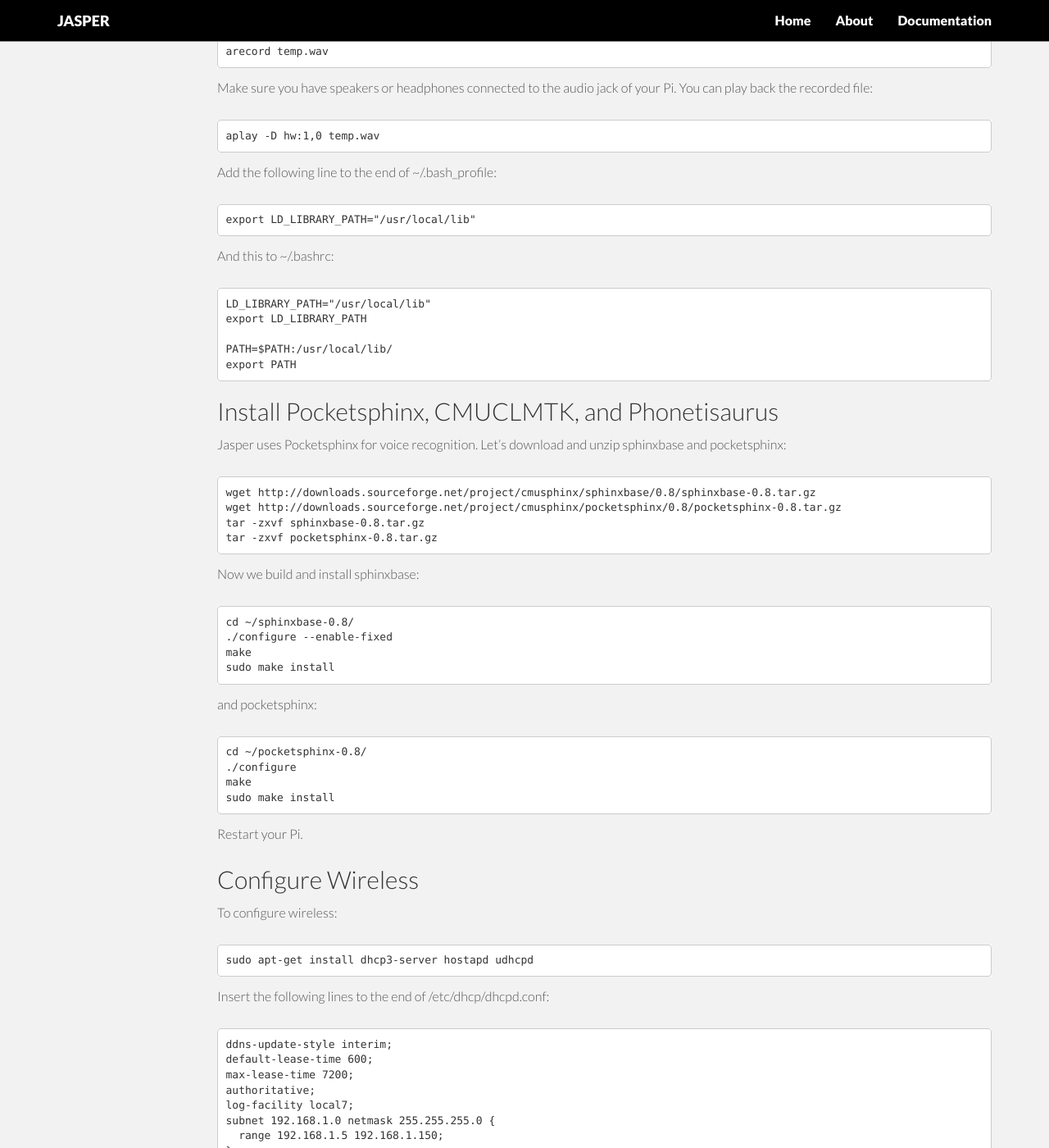
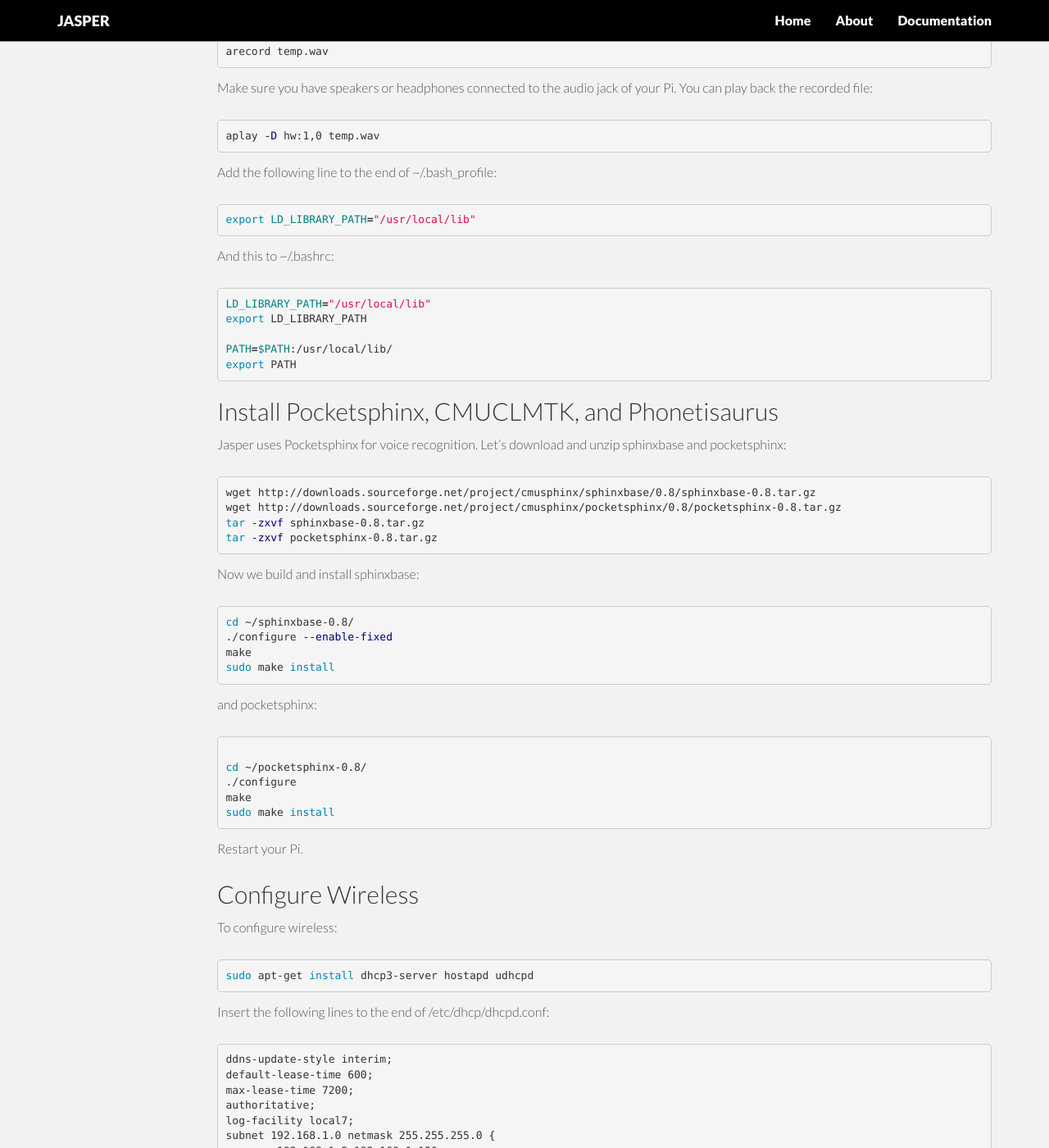
Before and after one commit to jasperproject/jasperproject.github.io, a Jekyll site: the page built from documentation/software/index.md, in a window 1280 px wide and 1400 px high, scrolled down 1989 px. Shown: the whole window at 82% size. Built offline with Jekyll 4.4.1, drawn with Linux system fonts in a browser that asks for light colours; nearby versions of some CDN libraries; some of the changed text lies outside the part shown.

Commit message:
syntax highlighting for software page

```diff
--- a/documentation/software/index.md
+++ b/documentation/software/index.md
@@ -31,11 +31,15 @@
 
 We'll use dd to burn the image to the disk. Obtain the address of the SD card with:
 
-    sudo fdisk -l
+{% highlight bash %}
+sudo fdisk -l
+{% endhighlight %}
 
 Our address was '/dev/mmcblk0', so the following command burns the image to the disk:
 
-    sudo dd if=2013-12-20-wheezy-raspbian.img of=/dev/mmcblk0 bs=2M
+{% highlight bash %}
+sudo dd if=2013-12-20-wheezy-raspbian.img of=/dev/mmcblk0 bs=2M
+{% endhighlight %}
 
 When it's done, remove your SD card, insert it into your Raspberry Pi and connect it to your computer via ethernet.
 
@@ -44,84 +48,113 @@
 
 We're now going to do some basic housekeeping and install some of the required libraries. You should SSH into your Pi with a command similar to the following. The IP address usually falls in the 192.168.2.3-192.168.2.10 range.
 
-    ssh pi@192.168.2.3 # password: raspberry
+{% highlight bash %}
+ssh pi@192.168.2.3 # password: raspberry
+{% endhighlight %}
 
 Run the following, select to 'Expand Filesystem' and restart your Pi:
 
-    sudo raspi-config
+{% highlight bash %}
+sudo raspi-config
+{% endhighlight %}
 
 Run the following commands to update Pi and some install some useful tools.
 
-    sudo apt-get update
-    sudo apt-get upgrade --yes
-    sudo apt-get install vim --yes
-    sudo apt-get install git-core --yes
-    sudo apt-get install espeak --yes
-    sudo apt-get install python-dev --yes
-    sudo apt-get install python-pip --yes
-    sudo apt-get install bison --yes
-    sudo apt-get install libasound2-dev --yes
-    sudo apt-get install libportaudio-dev python-pyaudio --yes
+{% highlight bash %}
+sudo apt-get update
+sudo apt-get upgrade --yes
+sudo apt-get install vim --yes
+sudo apt-get install git-core --yes
+sudo apt-get install espeak --yes
+sudo apt-get install python-dev --yes
+sudo apt-get install python-pip --yes
+sudo apt-get install bison --yes
+sudo apt-get install libasound2-dev --yes
+sudo apt-get install libportaudio-dev python-pyaudio --yes
+{% endhighlight %}
 
 Plug in your USB microphone. Let's open up an ALSA configuration file in vim:
 
-    sudo vim /etc/modprobe.d/alsa-base.conf
+{% highlight bash %}
+sudo vim /etc/modprobe.d/alsa-base.conf
+{% endhighlight %}
 
 Change the following line:
 
-    options snd-usb-audio index=-2
+{% highlight text %}
+options snd-usb-audio index=-2
+{% endhighlight %}
 
 to this:
 
-    options snd-usb-audio index=0
+{% highlight text %}
+options snd-usb-audio index=0
+{% endhighlight %}
 
 Back in the shell, run:
 
-    alsa force-reload
+{% highlight bash %}
+alsa force-reload
+{% endhighlight %}
 
 Test that recording works with:
 
-    arecord temp.wav
+{% highlight bash %}
+arecord temp.wav
+{% endhighlight %}
 
 Make sure you have speakers or headphones connected to the audio jack of your Pi. You can play back the recorded file:
 
-    aplay -D hw:1,0 temp.wav
+{% highlight bash %}
+aplay -D hw:1,0 temp.wav
+{% endhighlight %}
 
 Add the following line to the end of ~/.bash_profile:
 
-    export LD_LIBRARY_PATH="/usr/local/lib"
+{% highlight bash %}
+export LD_LIBRARY_PATH="/usr/local/lib"
+{% endhighlight %}
 
 And this to ~/.bashrc:
 
-    LD_LIBRARY_PATH="/usr/local/lib"
-    export LD_LIBRARY_PATH
+{% highlight bash %}
+LD_LIBRARY_PATH="/usr/local/lib"
+export LD_LIBRARY_PATH
 
-    PATH=$PATH:/usr/local/lib/
-    export PATH
+PATH=$PATH:/usr/local/lib/
+export PATH
+{% endhighlight %}
+
 
 Install Pocketsphinx, CMUCLMTK, and Phonetisaurus
 -------------------------------------------------
 
 Jasper uses Pocketsphinx for voice recognition. Let's download and unzip sphinxbase and pocketsphinx:
 
-    wget http://downloads.sourceforge.net/project/cmusphinx/sphinxbase/0.8/sphinxbase-0.8.tar.gz
-    wget http://downloads.sourceforge.net/project/cmusphinx/pocketsphinx/0.8/pocketsphinx-0.8.tar.gz
-    tar -zxvf sphinxbase-0.8.tar.gz
-    tar -zxvf pocketsphinx-0.8.tar.gz
+{% highlight bash %}
+wget http://downloads.sourceforge.net/project/cmusphinx/sphinxbase/0.8/sphinxbase-0.8.tar.gz
+wget http://downloads.sourceforge.net/project/cmusphinx/pocketsphinx/0.8/pocketsphinx-0.8.tar.gz
+tar -zxvf sphinxbase-0.8.tar.gz
+tar -zxvf pocketsphinx-0.8.tar.gz
+{% endhighlight %}
 
 Now we build and install sphinxbase:
 
-    cd ~/sphinxbase-0.8/
-    ./configure --enable-fixed
-    make
-    sudo make install
+{% highlight bash %}
+cd ~/sphinxbase-0.8/
+./configure --enable-fixed
+make
+sudo make install
+{% endhighlight %}
 
 and pocketsphinx:
 
-    cd ~/pocketsphinx-0.8/
-    ./configure
-    make
-    sudo make install
+{% highlight bash %}
+cd ~/pocketsphinx-0.8/
+./configure
+make
+sudo make install
+{% endhighlight %}
 
 Restart your Pi.
 
@@ -130,78 +163,98 @@
 
 To configure wireless:
 
-    sudo apt-get install dhcp3-server hostapd udhcpd
+{% highlight bash %}
+sudo apt-get install dhcp3-server hostapd udhcpd
+{% endhighlight %}
 
 Insert the following lines to the end of /etc/dhcp/dhcpd.conf:
 
-    ddns-update-style interim;
-    default-lease-time 600;
-    max-lease-time 7200;
-    authoritative;
-    log-facility local7;
-    subnet 192.168.1.0 netmask 255.255.255.0 {
-      range 192.168.1.5 192.168.1.150;
-    }
+{% highlight text %}
+ddns-update-style interim;
+default-lease-time 600;
+max-lease-time 7200;
+authoritative;
+log-facility local7;
+subnet 192.168.1.0 netmask 255.255.255.0 {
+  range 192.168.1.5 192.168.1.150;
+}
+{% endhighlight %}
 
 And the following to the end of /etc/udhcpd.conf:
 
-    start 192.168.42.2 # This is the range of IPs that the hostspot will give to client devices.
-    end 192.168.42.20
-    interface wlan0 # The device uDHCP listens on.
-    remaining yes
-    opt dns 8.8.8.8 4.2.2.2 # The DNS servers client devices will use.
-    opt subnet 255.255.255.0
-    opt router 192.168.42.1 # The Pi's IP address on wlan0 which we will set up shortly.
-    opt lease 864000 # 10 day DHCP lease time in seconds
+{% highlight text %}
+start 192.168.42.2 # This is the range of IPs that the hostspot will give to client devices.
+end 192.168.42.20
+interface wlan0 # The device uDHCP listens on.
+remaining yes
+opt dns 8.8.8.8 4.2.2.2 # The DNS servers client devices will use.
+opt subnet 255.255.255.0
+opt router 192.168.42.1 # The Pi's IP address on wlan0 which we will set up shortly.
+opt lease 864000 # 10 day DHCP lease time in seconds
+{% endhighlight %}
 
 Comment this line in sudo vim /etc/default/udhcpd:
 
-    #DHCPD_ENABLED="no"
+{% highlight text %}
+#DHCPD_ENABLED="no"
+{% endhighlight %}
 
 Then run:
 
-    sudo ifconfig wlan0 192.168.42.1
+{% highlight bash %}
+sudo ifconfig wlan0 192.168.42.1
+{% endhighlight %}
 
 Install Jasper
 --------------
 
 In the home directory of your Pi, clone the Jasper source code:
 
-    git clone https://github.com/shbhrsaha/jasper-client.git
+{% highlight bash %}
+git clone https://github.com/shbhrsaha/jasper-client.git jasper
+{% endhighlight %}
 
 Jasper requires various Python libraries that we can install with:
 
-    sudo pip install -r jasper-client/client/requirements.txt # should include six apscheduler python-mpd
+{% highlight bash %}
+sudo pip install -r jasper-client/client/requirements.txt # should include six apscheduler python-mpd
+{% endhighlight %}
 
-Rename:
+Run {% highlight bash %}crontab -e{% endhighlight %}, then add the following lines:
 
-    mv jasper-client jasper
-
-just crontab -e:
-
-    @reboot /home/pi/jasper/boot/boot.sh;
-    */1 * * * * ping -c 1 google.com
+{% highlight bash %}
+@reboot /home/pi/jasper/boot/boot.sh;
+*/1 * * * * ping -c 1 google.com
+{% endhighlight %}
 
 Copy /usr/local/bin binaries:
 
-    mkdir bin
-    scp * pi@192.168.2.3:./bin/
-    sudo cp * /usr/local/bin/
+{% highlight bash %}
+mkdir bin
+scp * pi@192.168.2.3:./bin/
+sudo cp * /usr/local/bin/
+{% endhighlight %}
 
-Copy /usr/local/lib
+Copy /usr/local/lib:
 
-    mkdir lib
-    scp * pi@192.168.2.3:./lib/
-    sudo cp * /usr/local/lib/
+{% highlight bash %}
+mkdir lib
+scp * pi@192.168.2.3:./lib/
+sudo cp * /usr/local/lib/
+{% endhighlight %}
 
-Copy the phonetisaurus folder to the home directory
+Copy the phonetisaurus folder to the home directory:
 
-    mkdir phonetisaurus
-    scp * pi@192.168.2.3:./phonetisaurus/
+{% highlight bash %}
+mkdir phonetisaurus
+scp * pi@192.168.2.3:./phonetisaurus/
+{% endhighlight %}
 
 Set permissions everywhere:
 
-    chmod 777 -R *
+{% highlight bash %}
+chmod 777 -R *
+{% endhighlight %}
 
 Configuring Jasper Client
 -------------------------
@@ -212,7 +265,9 @@
 
 To facilitate the process, run the profile population module that comes packaged with Jasper
 
-    python populate.py
+{% highlight bash %}
+python populate.py
+{% endhighlight %}
 
 The process is fairly self-explanatory: fill in the requested information, or hit 'Enter' to defer at any step. The resulting profile will be stored as a [YML](http://fdik.org/yml/) file at _profile.yml_.
 
--- a/index.html
+++ b/index.html
@@ -57,7 +57,7 @@
                     <iframe src="//player.vimeo.com/video/89271053?title=0&amp;byline=0&amp;portrait=0" width="400" height="225" frameborder="0" webkitallowfullscreen mozallowfullscreen allowfullscreen></iframe>
                 </div><!-- /col-lg-6 -->
                 <div class="col-lg-6">
-                    <h1>Control everything<br />with your voice</h1>
+                    <h1>Control anything<br />with your voice</h1>
                     <br />
                     <a class="btn btn-info btn-lg" href="/documentation">Learn how to build your own Jasper</a>
                 </div><!-- /col-lg-6 -->
```
Also changed, not shown: documentation/api/index.md (line endings or trailing spaces).
